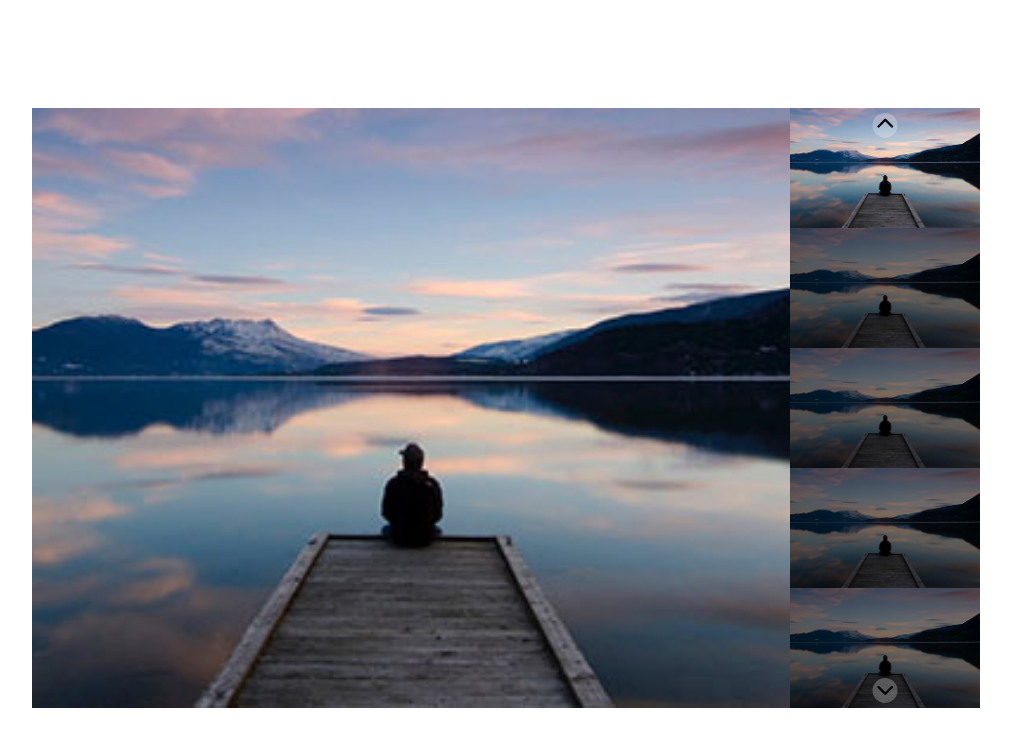
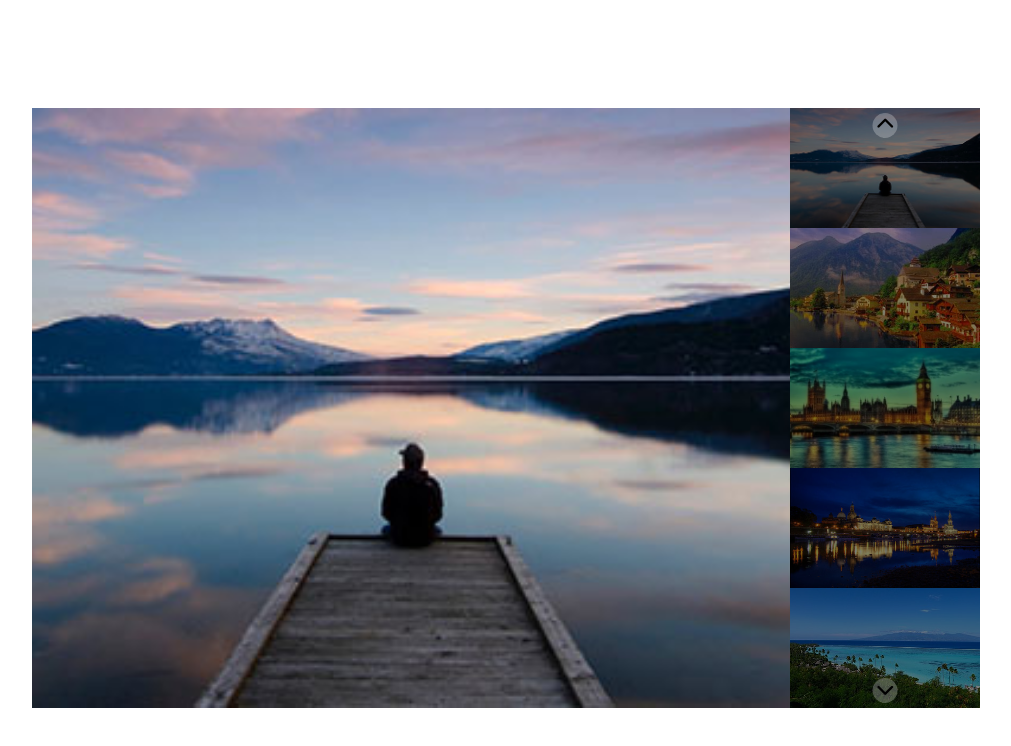
Before and after one commit to SaverioCascelli/js-array-carousel, a plain HTML site: page milestone-3/index.html in a window 1280 px wide. Shown: the whole page, without its empty margins (134-1145 px from the left). Drawn offline with Linux system fonts and the light colour scheme.

Commit message:
[add] sidebar-preview gallery

```diff
--- a/milestone-3/index.html
+++ b/milestone-3/index.html
@@ -21,23 +21,6 @@
         </div>
         <div class="container-right">
             <div class="img-preview">
-                <div class="box-img">
-                    <img class="active" src="../img/01.jpg" alt="">
-                </div>
-                <div class="box-img">
-                    <img  src="../img/01.jpg" alt="">
-                </div>
-                <div class="box-img">
-                    <img  src="../img/01.jpg" alt="">
-                </div>
-                <div class="box-img">
-                    <img  src="../img/01.jpg" alt="">
-                </div>
-                <div class="box-img">
-                    <img  src="../img/01.jpg" alt="">
-                </div>
-
-
 
             </div>
 
--- a/milestone-3/js/script.js
+++ b/milestone-3/js/script.js
@@ -4,9 +4,13 @@ const album = document.querySelector(".album");
 let imgCounter = 0;
 const topButton = document.querySelector(".arrow.top");
 const bottomButton = document.querySelector(".arrow.bottom");
+const imgPreview = document.querySelector(".img-preview");
 
 for(let i = 0 ; i < imageSource.length; i++ ){
     album.innerHTML += `<img class="sc-img" src="../img/${imageSource[i]}" alt="">`;
+    imgPreview.innerHTML += `<div class="box-img">
+                                <img  src="../img/${imageSource[i]}" alt="">
+                            </div>`;
 }
 
 const imgHtmlArr = document.getElementsByClassName("sc-img");
```
